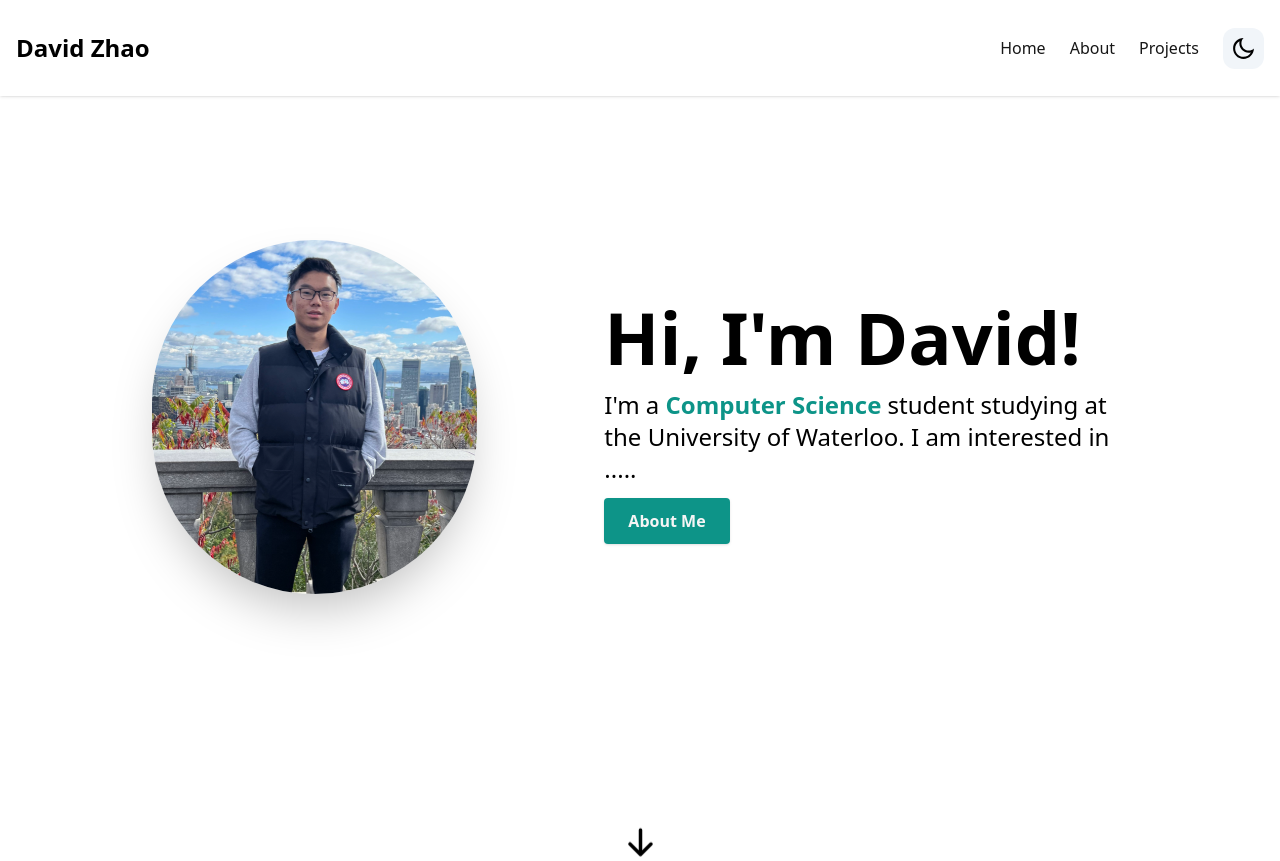
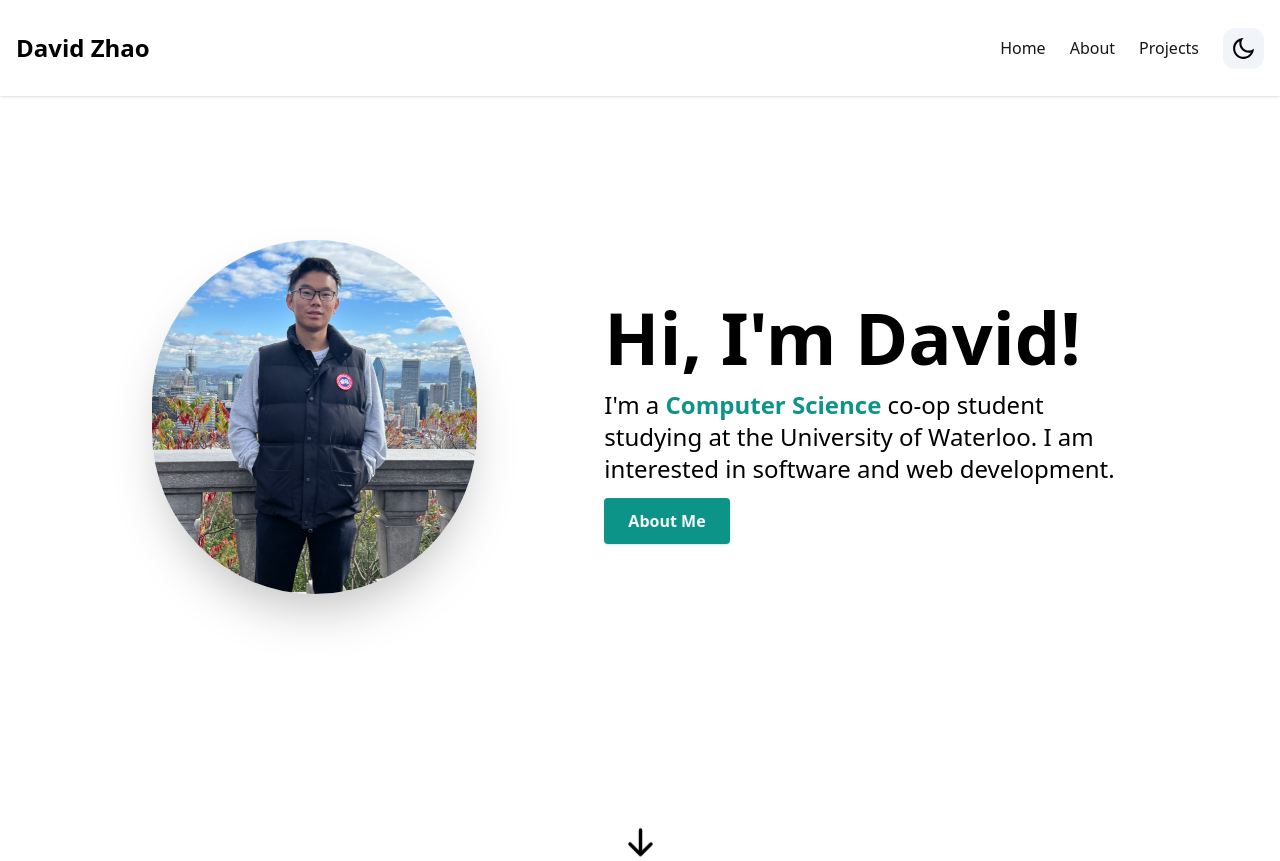
Before and after one commit to Zavista/portfolio, a Next.js app: page / in a window 1280 px wide. Built offline with nearby package versions, Linux system fonts and the light colour scheme.

Commit message:
Update text

```diff
--- a/components/HomeSection.tsx
+++ b/components/HomeSection.tsx
@@ -23,7 +23,7 @@ const HomeSection = () => {
                 <span className="font-semibold text-teal-600">
                   Computer Science {" "}
                 </span>
-                student studying at the University of Waterloo. I am interested in .....
+                co-op student studying at the University of Waterloo. I am interested in software and web development.
               </p>
               <Link
                 to="about"
```
